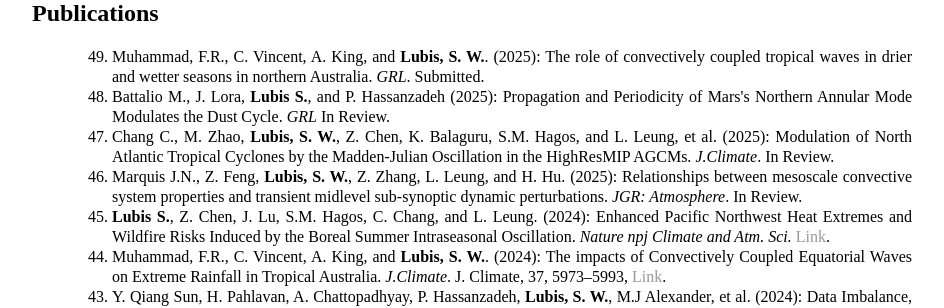
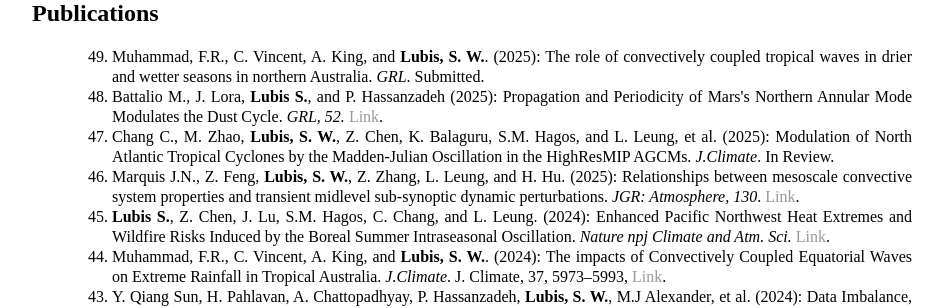
Before and after one commit to sandrolubis/sandrolubis.github.io, a Jekyll site: the page built from publication/index.html, in a window 1280 px wide and 900 px high. Shown: the part 281-589 px from the top of the window, without its empty margins (276-1220 px from the left). Built offline with Jekyll 4.4.1, drawn with Linux system fonts in a browser that asks for light colours.

Commit message:
Update index.html

```diff
--- a/publication/index.html
+++ b/publication/index.html
@@ -8,9 +8,9 @@
 	<ol style="line-height:1.25; text-align:justify;">
 	<ol reversed>
 		<li> Muhammad, F.R., C. Vincent, A. King, and <b>Lubis, S. W.</b>. (2025): The role of convectively coupled tropical waves in drier and wetter seasons in northern Australia. <i>GRL</i>. Submitted.</li>
-		<li> Battalio M., J. Lora,  <b>Lubis S.</b>, and P. Hassanzadeh (2025): Propagation and Periodicity of Mars's Northern Annular Mode Modulates the Dust Cycle. <i>GRL</i> In Review.</li>
+		<li> Battalio M., J. Lora,  <b>Lubis S.</b>, and P. Hassanzadeh (2025): Propagation and Periodicity of Mars's Northern Annular Mode Modulates the Dust Cycle. <i>GRL, 52.</i> <a href="https://doi.org/10.1029/2024GL112814">Link</a>.</li>
 		<li> Chang C., M. Zhao, <b>Lubis, S. W.</b>, Z. Chen, K. Balaguru, S.M. Hagos, and L. Leung, et al. (2025): Modulation of North Atlantic Tropical Cyclones by the Madden-Julian Oscillation in the HighResMIP AGCMs. <i>J.Climate</i>. In Review.</li>
-		<li> Marquis J.N., Z. Feng, <b>Lubis, S. W.</b>, Z. Zhang, L. Leung, and H. Hu. (2025): Relationships between mesoscale convective system properties and transient midlevel sub-synoptic dynamic perturbations. <i>JGR: Atmosphere</i>. In Review.</li>
+		<li> Marquis J.N., Z. Feng, <b>Lubis, S. W.</b>, Z. Zhang, L. Leung, and H. Hu. (2025): Relationships between mesoscale convective system properties and transient midlevel sub-synoptic dynamic perturbations. <i>JGR: Atmosphere, 130</i>. <a href="https://doi.org/10.1029/2024JD042076">Link</a>.</li>
 		<li> <b>Lubis S.</b>, Z. Chen, J. Lu, S.M. Hagos, C. Chang, and L. Leung. (2024): Enhanced Pacific Northwest Heat Extremes and Wildfire Risks Induced by the Boreal Summer Intraseasonal Oscillation. <i>Nature npj Climate and Atm. Sci.</i> <a href="https://www.nature.com/articles/s41612-024-00766-3">Link</a>.</li>
                 <li> Muhammad, F.R., C. Vincent, A. King, and <b>Lubis, S. W.</b>. (2024): The impacts of Convectively Coupled Equatorial Waves on Extreme Rainfall in Tropical Australia. <i>J.Climate</i>. J. Climate, 37, 5973–5993, <a href="https://doi.org/10.1175/JCLI-D-24-0042.1">Link</a>.</li>
 		<li> Y. Qiang Sun, H. Pahlavan, A. Chattopadhyay, P. Hassanzadeh, <b>Lubis, S. W.</b>, M.J Alexander, et al. (2024): Data Imbalance, Uncertainty Quantification, and Transfer Learning in Data-driven Parameterizations: Lessons from the Emulation of Gravity Wave Momentum Transport in WACCM. <i>JAMES</i>. 16, e2023MS004145. <a href="https://doi.org/10.1029/2023MS004145">Link</a>.</li>
```
